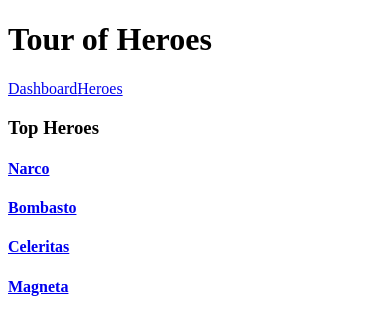
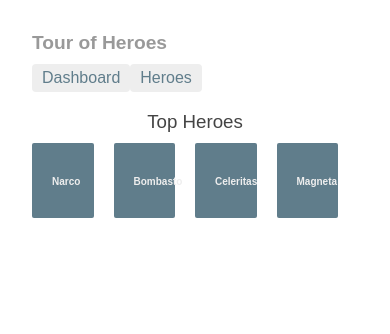
Before and after one commit to TrentonAdams/angular-tour-of-heroes, an Angular app: page /dashboard in a window 390 px wide. Shown: the top 334 px of the page. Built offline with nearby package versions, Linux system fonts and the light colour scheme.

Commit message:
restyle everything add navigation through code

```diff
--- a/src/app/app/app.component.css
+++ b/src/app/app/app.component.css
@@ -0,0 +1,28 @@
+h1 {
+  font-size: 1.2em;
+  color: #999;
+  margin-bottom: 0;
+}
+h2 {
+  font-size: 2em;
+  margin-top: 0;
+  padding-top: 0;
+}
+nav a {
+  padding: 5px 10px;
+  text-decoration: none;
+  margin-top: 10px;
+  display: inline-block;
+  background-color: #eee;
+  border-radius: 4px;
+}
+nav a:visited, a:link {
+  color: #607D8B;
+}
+nav a:hover {
+  color: #039be5;
+  background-color: #CFD8DC;
+}
+nav a.active {
+  color: #039be5;
+}
--- a/src/app/app/app.component.html
+++ b/src/app/app/app.component.html
@@ -1,7 +1,7 @@
 <h1>{{title}}</h1>
 
 <nav>
-<a routerLink="/dashboard">Dashboard</a>
-<a routerLink="/heroes">Heroes</a>
+  <a routerLink="/dashboard">Dashboard</a>
+  <a routerLink="/heroes">Heroes</a>
 </nav>
 <router-outlet></router-outlet>
--- a/src/app/dashboard/dashboard.component.css
+++ b/src/app/dashboard/dashboard.component.css
@@ -0,0 +1,61 @@
+[class*='col-'] {
+  float: left;
+  padding-right: 20px;
+  padding-bottom: 20px;
+}
+[class*='col-']:last-of-type {
+  padding-right: 0;
+}
+a {
+  text-decoration: none;
+}
+*, *:after, *:before {
+  -webkit-box-sizing: border-box;
+  -moz-box-sizing: border-box;
+  box-sizing: border-box;
+}
+h3 {
+  text-align: center; margin-bottom: 0;
+}
+h4 {
+  position: relative;
+}
+.grid {
+  margin: 0;
+}
+.col-1-4 {
+  width: 25%;
+}
+.module {
+  padding: 20px;
+  text-align: center;
+  color: #eee;
+  max-height: 120px;
+  min-width: 120px;
+  background-color: #607D8B;
+  border-radius: 2px;
+}
+.module:hover {
+  background-color: #EEE;
+  cursor: pointer;
+  color: #607d8b;
+}
+.grid-pad {
+  padding: 10px 0;
+}
+.grid-pad > [class*='col-']:last-of-type {
+  padding-right: 20px;
+}
+@media (max-width: 600px) {
+  .module {
+    font-size: 10px;
+    max-height: 75px; }
+}
+@media (max-width: 1024px) {
+  .grid {
+    margin: 0;
+  }
+  .module {
+    min-width: 60px;
+  }
+}
--- a/src/app/hero-detail/hero-detail.component.css
+++ b/src/app/hero-detail/hero-detail.component.css
@@ -0,0 +1,29 @@
+label {
+  display: inline-block;
+  width: 3em;
+  margin: .5em 0;
+  color: #607D8B;
+  font-weight: bold;
+}
+input {
+  height: 2em;
+  font-size: 1em;
+  padding-left: .4em;
+}
+button {
+  margin-top: 20px;
+  font-family: Arial;
+  background-color: #eee;
+  border: none;
+  padding: 5px 10px;
+  border-radius: 4px;
+  cursor: pointer; cursor: hand;
+}
+button:hover {
+  background-color: #cfd8dc;
+}
+button:disabled {
+  background-color: #eee;
+  color: #ccc;
+  cursor: auto;
+}
--- a/src/app/hero.service.ts
+++ b/src/app/hero.service.ts
@@ -14,8 +14,8 @@
   {
     return new Promise(resolve =>
     {
-      // Simulate server latency with 2 second delay
-      setTimeout(() => resolve(HEROES), 1000);
+      // Simulate server latency with delay
+      setTimeout(() => resolve(HEROES), 500);
     });
   }
 
--- a/src/app/heroes.component.css
+++ b/src/app/heroes.component.css
@@ -18,14 +18,14 @@
   height: 1.6em;
   border-radius: 4px;
 }
-.heroes li.selected:hover {
-  background-color: #BBD8DC !important;
-  color: white;
-}
 .heroes li:hover {
   color: #607D8B;
   background-color: #DDD;
   left: .1em;
+}
+.heroes li.selected:hover {
+  background-color: #BBD8DC !important;
+  color: white;
 }
 .heroes .text {
   position: relative;
@@ -45,3 +45,15 @@
   margin-right: .8em;
   border-radius: 4px 0 0 4px;
 }
+button {
+  font-family: Arial;
+  background-color: #eee;
+  border: none;
+  padding: 5px 10px;
+  border-radius: 4px;
+  cursor: pointer;
+  cursor: hand;
+}
+button:hover {
+  background-color: #cfd8dc;
+}
--- a/src/app/heroes.component.html
+++ b/src/app/heroes.component.html
@@ -1,5 +1,4 @@
 <!--The content below is only a placeholder and can be replaced.-->
-<h1>{{title}}</h1>
 <h2>My Heroes</h2>
 <ul class="heroes">
   <li *ngFor="let hero of heroes"
@@ -9,4 +8,9 @@
   </li>
 </ul>
 
-<hero-detail [hero]="selectedHero"></hero-detail>
+<div *ngIf="selectedHero">
+  <h2>
+    {{selectedHero.name | uppercase}} is my hero
+  </h2>
+  <button (click)="gotoDetail()">View Details</button>
+</div>
--- a/src/app/heroes.component.ts
+++ b/src/app/heroes.component.ts
@@ -2,6 +2,7 @@
 import {OnInit} from '@angular/core';
 import {Hero} from './hero';
 import {HeroService} from "./hero.service";
+import {Router} from "@angular/router";
 
 @Component({
   selector: 'my-heroes',
@@ -24,7 +25,8 @@
     this.getHeroes();
   }
 
-  constructor(private heroService: HeroService)
+  constructor(private router: Router,
+    private heroService: HeroService)
   {
   }
 
@@ -41,4 +43,9 @@
   {
     this.selectedHero = hero;
   }
+
+  gotoDetail(): void
+  {
+    this.router.navigate(['/detail', this.selectedHero.id])
+  }
 }
--- a/src/styles.css
+++ b/src/styles.css
@@ -1 +1,23 @@
 /* You can add global styles to this file, and also import other style files */
+/* Master Styles */
+h1 {
+  color: #369;
+  font-family: Arial, Helvetica, sans-serif;
+  font-size: 250%;
+}
+h2, h3 {
+  color: #444;
+  font-family: Arial, Helvetica, sans-serif;
+  font-weight: lighter;
+}
+body {
+  margin: 2em;
+}
+body, input[text], button {
+  color: #888;
+  font-family: Cambria, Georgia;
+}
+/* everywhere else */
+* {
+  font-family: Arial, Helvetica, sans-serif;
+}
```
